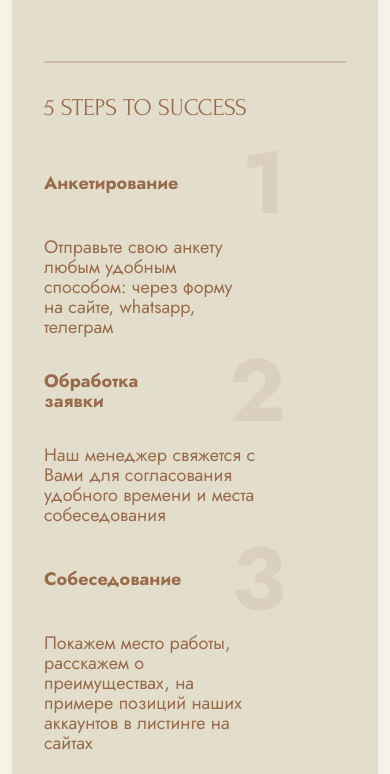
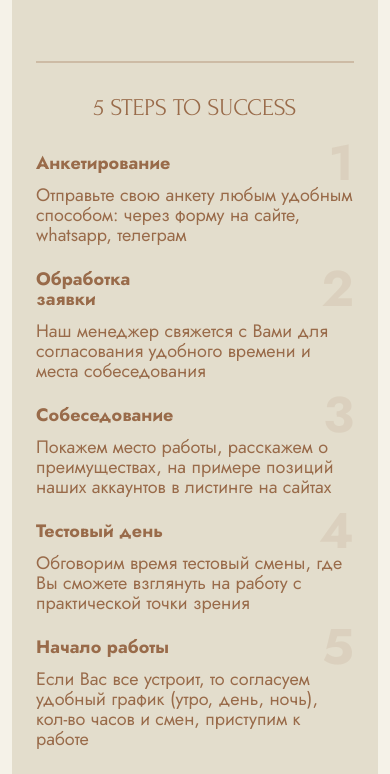
Before and after one commit to zenno-cat/exotica, a website: page src/index.html in a window 390 px wide. Shown: the part 6519-7293 px from the top of the page. Drawn offline with nearby package versions, Linux system fonts and the light colour scheme; files that its build step writes are made by us from their sources; files whose address does not match are found by name.

Commit message:
add calc

```diff
--- a/gulp/version.json
+++ b/gulp/version.json
@@ -1,3 +1,3 @@
 {
-    "main": "20231113152025"
+    "main": "20231113160229"
 }
--- a/src/scss/sections/_cash.scss
+++ b/src/scss/sections/_cash.scss
@@ -38,6 +38,7 @@
         display: flex;
         gap: var(--calculator-gap-24);
         flex-wrap: wrap;
+        // padding: 0px 15px;
     }
     &__success {
         &-item {
@@ -123,11 +124,57 @@
     }
 }
 
-// @media (max-width: 575px) {
+@media (max-width: 1199px) {
+    .cash {
+        &__success-item {
+            width: 45%;
+        }
+    }
+}
+
+@media (max-width: 767px) {
+    .cash {
+        &__success-item {
+            width: 45%;
+        }
+        &__success-header {
+            &::after {
+                font-size: 50px;
+                line-height: 60px;
+                right: 0px;
+            }
+        }
+        &__bottom-title.title {
+            text-align: center;
+        }
+
+
+    }
+}
+
+@media (max-width: 575px) {
+    .cash {
+        &__success-item {
+            width: 100%;
+        }
+        &__success-header {
+            min-height: auto;
+        }
+        &__row-bottom {
+            display: flex;
+            gap: var(--calculator-gap-24);
+            flex-wrap: wrap;
+            flex-direction: column;
+            // padding: 0px 15px;
+        }
+    }
+}
+
+// @media (max-width: 500px) {
 //     .cash {
-//         &__success-item {
-//             width: 100%;
 
-//         }
+//         // &__success-item {
+//         //     width: 250px;
+//         // }
 //     }
 // }
--- a/src/scss/style.scss
+++ b/src/scss/style.scss
@@ -283,5 +283,9 @@
     --calculator-gap-24: 24px; //mobile 24px
     --calculator-gap-84: 32px; //mobile 24px
     --cash-offset-48: 32px; //mobile 24px
+    --cash-offset-48: 28px; //mobile 24px
+    --cash-offset-y-32: 32px; //mobile
+    --cash-offset-y-24: 12px; //mobile 12px
+    --cash-padding-32: 32px 24px; //32px 24px
   }
 }
```
Also changed, not shown: dist/css/style.css.
